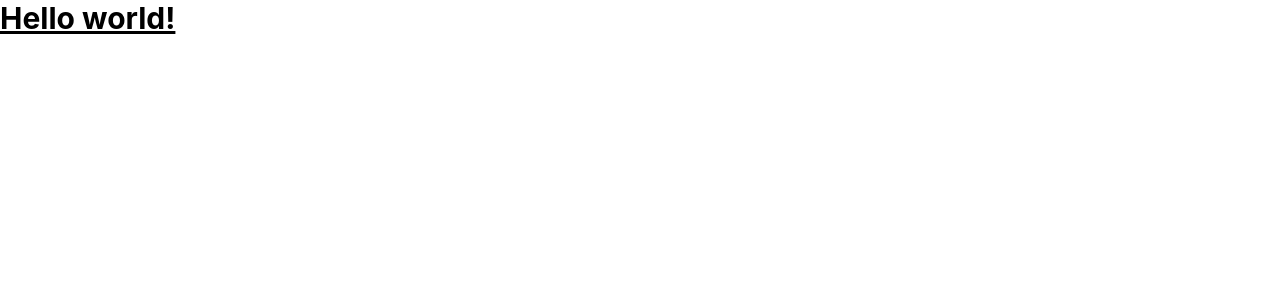
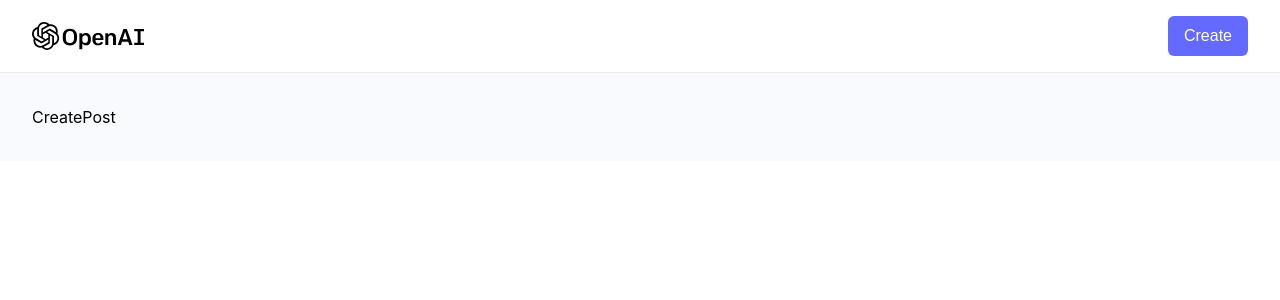
Before and after one commit to ANKIT-777/Dall-E-img-generator, a React (Vite) app in the folder client/: page /create-post in a window 1280 px wide. Shown: the top 300 px of the page. Built offline with nearby package versions, Linux system fonts and the light colour scheme.

Commit message:
created buttons create button navigation turned on home to create create to home

```diff
--- a/client/src/App.jsx
+++ b/client/src/App.jsx
@@ -1,11 +1,31 @@
 import React from 'react'
 import { BrowserRouter, Link,Route,Routes } from 'react-router-dom';
+import {logo} from './assets';
+import { Home,CreatePost } from './pages';
 
 const App = () => {
   return (
-    <h1 className="text-3xl font-bold underline">
-      Hello world!
-    </h1>
+    <BrowserRouter >
+    <header className="w-full flex justify-between items-center bg-white
+    sm:px-8 px-4 py-4 border-b border-b-[#e6ebf4]">
+    <Link to="/">
+      <img src={logo} alt="logo"
+      className="w-28 object-contain"/ >
+    </Link>
+
+    <Link to= "/create-post" className = "font-inter font-medium bg-[#6469ff] text-white px-4 py-2 rounded-md" >
+    Create
+    </Link>
+    </header>
+
+    <main className="sm:p-8 px-4 py-8 w-full bg-[#f9fafe] min-h-[calc(100vh-73)]">
+      <Routes>
+        <Route path = "/" element = {<Home/>}/>
+        <Route path = "/create-post" element = {<CreatePost/>}/>
+
+      </Routes>
+    </main>
+    </BrowserRouter>
 
   )
 }
--- /dev/null
+++ b/client/src/pages/CreatePost.jsx
@@ -0,0 +1,9 @@
+import React from 'react'
+
+const CreatePost = () => {
+  return (
+    <div>CreatePost</div>
+  )
+}
+
+export default CreatePost
--- /dev/null
+++ b/client/src/pages/Home.jsx
@@ -0,0 +1,9 @@
+import React from 'react'
+
+const Home = () => {
+  return (
+    <div>Home</div>
+  )
+}
+
+export default Home
--- /dev/null
+++ b/client/src/pages/index.js
@@ -0,0 +1,7 @@
+import Home from "./Home";
+import CreatePost from "./CreatePost";
+
+export {
+    Home,
+    CreatePost
+}
```
